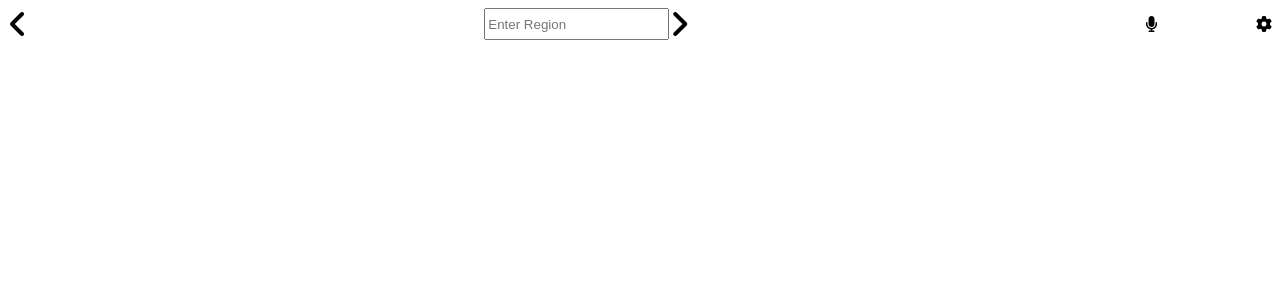
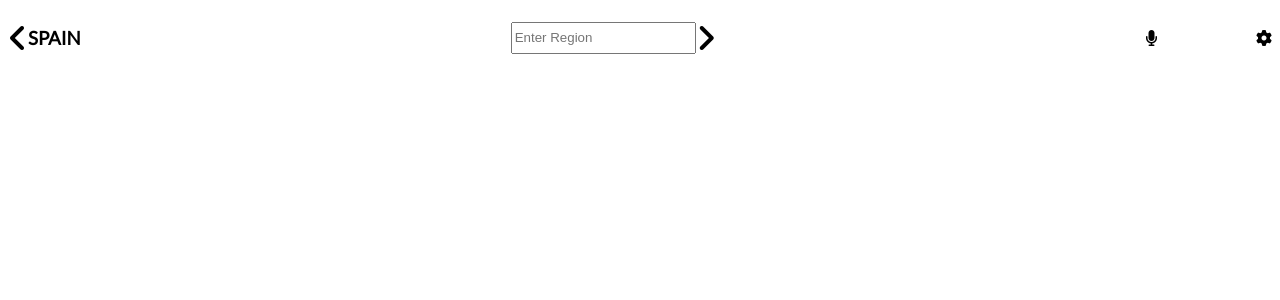
Before and after one commit to emmyobonyo/Fruit-Information-System, a React (Create React App) app: page / in a window 1280 px wide. Shown: the top 300 px of the page. Built offline with nearby package versions, Linux system fonts and the light colour scheme.

Commit message:
Add SPAIN title

```diff
--- a/src/components/Navigation/Navigation.css
+++ b/src/components/Navigation/Navigation.css
@@ -18,3 +18,9 @@
   justify-content: space-between;
   width: 10%;
 }
+
+.left-navigation {
+  display: flex;
+  align-items: center;
+  justify-content: space-between;
+}
--- a/src/components/Navigation/Navigation.js
+++ b/src/components/Navigation/Navigation.js
@@ -12,9 +12,12 @@ function Navigation() {
     <Router>
       <div>
         <nav className="navigation">
-          <Link to="/">
-            <i className="fas fa-angle-left fa-2x" />
-          </Link>
+          <div className="left-navigation">
+            <Link to="/">
+              <i className="fas fa-angle-left fa-2x" />
+            </Link>
+            <h3>SPAIN</h3>
+          </div>
           <div className="search-bar">
             <input type="text" placeholder="Enter Region" />
             <i className="fas fa-angle-right fa-2x" />
```
